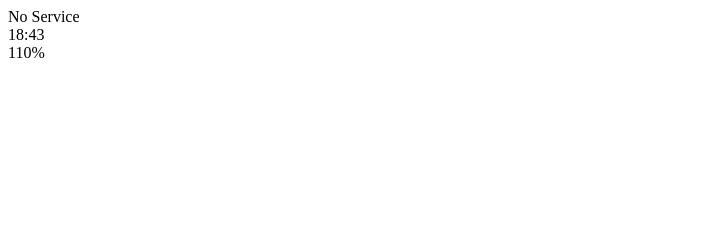
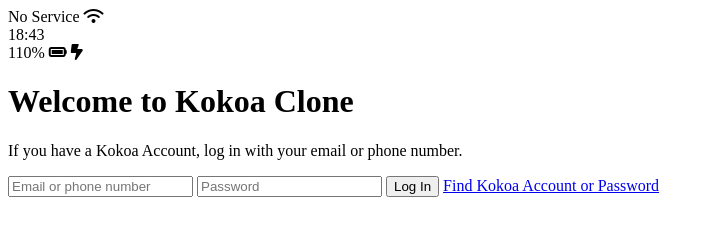
Before and after one commit to Gbbbbbbbbb/kokoa-clone-2023, a plain HTML site: page index.html in a window 1280 px wide. Shown: the whole page, without its empty margins (0-714 px from the left). Drawn offline with Linux system fonts and the light colour scheme.

Commit message:
form login sign up

```diff
--- a/index.html
+++ b/index.html
@@ -3,22 +3,41 @@
   <head>
     <meta charset="UTF-8" />
     <meta name="viewport" content="width=device-width, initial-scale=1.0" />
-    <title>Welcome to Kokoa Talk</title>
+    <title>Welcome to Kokoa Clone</title>
   </head>
   <body>
-    <div id="status-bar">
+    <div class="status-bar">
       <div class="status-bar__column">
         <span>No Service</span>
-        <!-- To Do : WIFI ICON -->
+        <i class="fa-solid fa-wifi"></i>
       </div>
       <div class="status-bar__column">
         <span>18:43</span>
       </div>
       <div class="status-bar__column">
         <span>110%</span>
-        <!-- Battery ICON
-        Lightning ICon -->
+        <i class="fa-solid fa-battery-full"></i>
+        <i class="fa-solid fa-bolt-lightning"></i>
       </div>
     </div>
+
+    <header class="welcome-header">
+      <h1 class="wecome-header__title">Welcome to Kokoa Clone</h1>
+      <p class="welcome-header__text">
+        If you have a Kokoa Account, log in with your email or phone number.
+      </p>
+    </header>
+
+    <form id="login-form">
+      <input type="text" placeholder="Email or phone number" />
+      <input type="password" placeholder="Password" />
+      <input type="submit" value="Log In" />
+      <a href="#">Find Kokoa Account or Password</a>
+    </form>
+
+    <script
+      src="https://kit.fontawesome.com/6349849bc9.js"
+      crossorigin="anonymous"
+    ></script>
   </body>
 </html>
```
